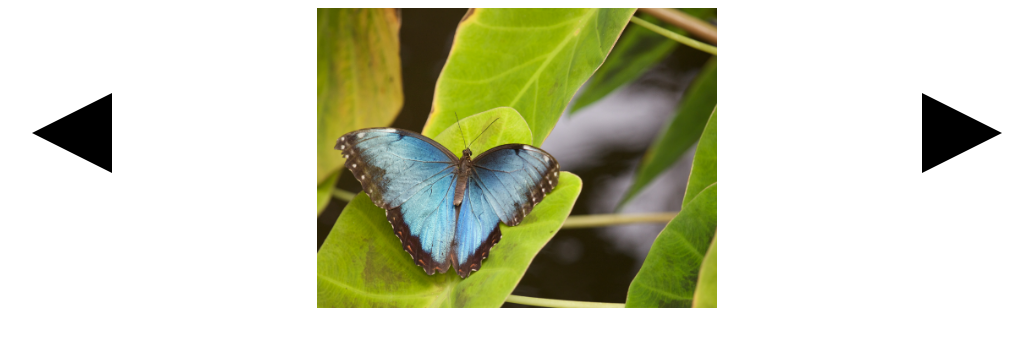
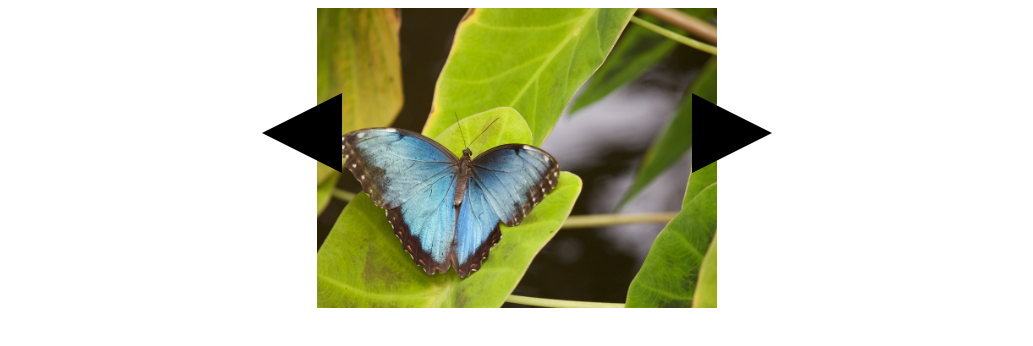
Before and after one commit to ashlyndanielle/javascript-practice, a React (Create React App) app: page / in a window 1280 px wide. Shown: the top 346 px of the page, without its empty margins (123-1156 px from the left). Built offline with nearby package versions, Linux system fonts and the light colour scheme.

Commit message:
separated arrows from slider component

```diff
--- /dev/null
+++ b/src/Carousel/NextArrow.js
@@ -0,0 +1,9 @@
+import React from 'react';
+
+const NextArrow = ({ next }) => {
+  return (
+    <div className='arrows right-arrow' onClick={ next } ></div>
+  );
+};
+
+export default NextArrow;
--- /dev/null
+++ b/src/Carousel/PrevArrow.js
@@ -0,0 +1,9 @@
+import React from 'react';
+
+const PrevArrow = ({ prev }) => {
+  return (
+    <div className='arrows left-arrow' onClick={ prev } ></div>
+  );
+};
+
+export default PrevArrow;
--- a/src/Carousel/Slider.css
+++ b/src/Carousel/Slider.css
@@ -4,12 +4,12 @@
 }
 .right-arrow {
   border-left: 80px solid black;
-  right: 70px
+  right: 300px
 }
 
 .left-arrow {
   border-right: 80px solid black;
-  left: 70px;
+  left: 300px;
 }
 .arrows {
   width: 0;
--- a/src/Carousel/Slider.js
+++ b/src/Carousel/Slider.js
@@ -1,4 +1,7 @@
 import React, { Component } from 'react';
+
+import NextArrow from './NextArrow';
+import PrevArrow from './PrevArrow';
 
 import './Slider.css';
 
@@ -36,9 +39,7 @@ class Slider extends Component {
   }
 
   render() {
-    setTimeout( ()=> {
-      this.handleRightArrow();
-    }, 3000)
+
     for (var value in this.props) {
       this.state.backgroundURL.push(this.props[value]);
     }
@@ -53,9 +54,10 @@ class Slider extends Component {
 
     return (
       <div className='slider'>
-        <span className='left-arrow arrows' onClick={ this.handleLeftArrow }></span>
+        <PrevArrow prev={ this.handleLeftArrow } />
+        {/* <span className='left-arrow arrows' onClick={ this.handleLeftArrow }></span> */}
         <div style={ background }></div>
-        <span className='right-arrow arrows' onClick={ this.handleRightArrow }></span>
+        <NextArrow next={ this.handleRightArrow } />
       </div>
     );
   }
```
Also changed, not shown: src/Carousel/SlideOne.js (deleted, +0 -23 lines), src/Carousel/SlideThree.js (deleted, +0 -21 lines), src/Carousel/SlideTwo.js (deleted, +0 -21 lines).
